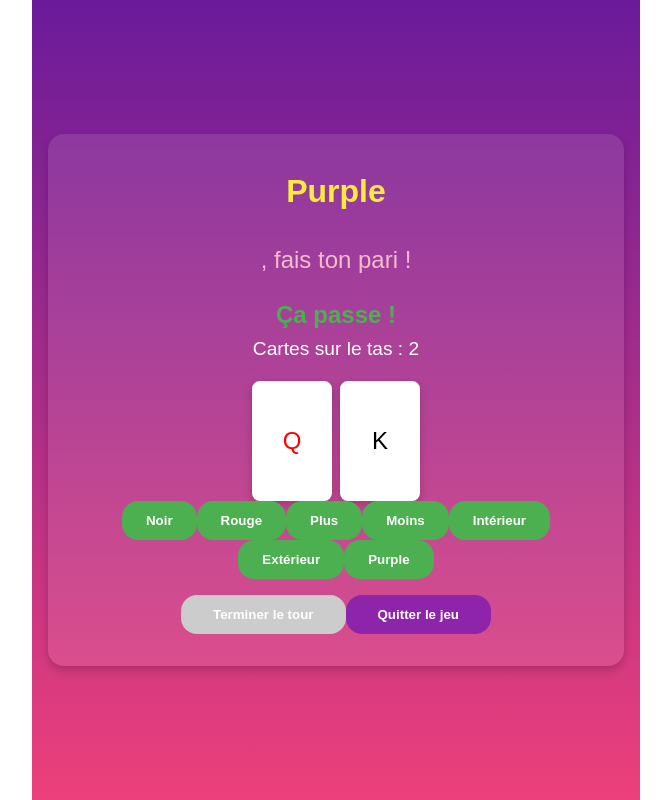
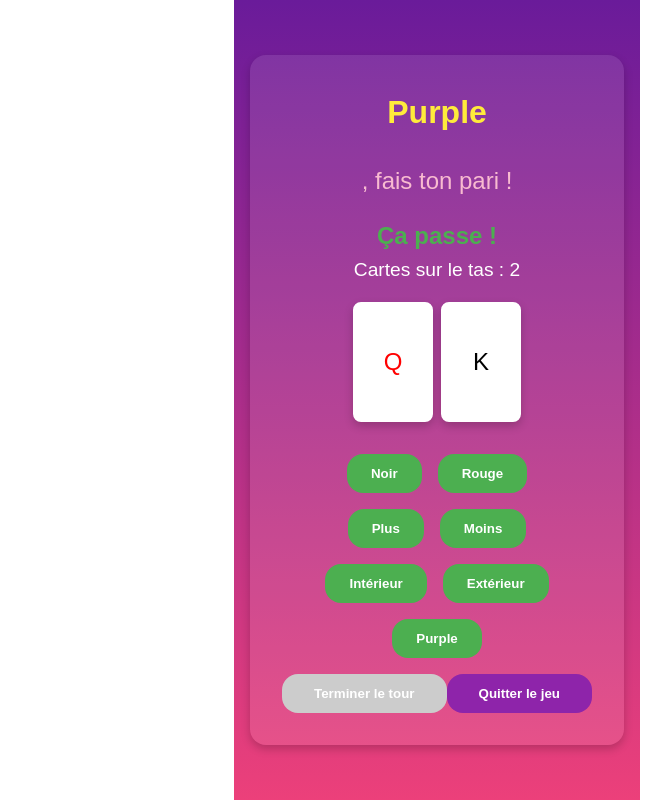
Before and after one commit to benj-b/apero-royale, a Vue app: page /purple in a window 1280 px wide. Both pictures are taken after a click on the button "Purple". Shown: the whole page, without its empty margins (0-671 px from the left). Built offline with nearby package versions, Linux system fonts and the light colour scheme; the HTML template or start-up script is replaced by a standard one.

Commit message:
update display / fix double&triple purple + add recap page when game ends

```diff
--- a/src/views/Purple.vue
+++ b/src/views/Purple.vue
@@ -20,6 +20,7 @@
         </div>
       </div>
       <div class="buttons">
+        <div class="button-row">
           <button
             class="choice-button"
             v-if="!(canDoublePurple || canTriplePurple || disabledPlay)"
@@ -34,34 +35,25 @@
           >
             Rouge
           </button>
-        <button
-          class="choice-button"
+        </div>
+
+        <div
+          class="button-row"
           v-if="pile.length > 0 && !(canDoublePurple || canTriplePurple || disabledPlay)"
-          @click="makeBet('plus')"
         >
-          Plus
-        </button>
-        <button
-          class="choice-button"
-          v-if="pile.length > 0 && !(canDoublePurple || canTriplePurple || disabledPlay)"
-          @click="makeBet('moins')"
+          <button class="choice-button" @click="makeBet('plus')">Plus</button>
+          <button class="choice-button" @click="makeBet('moins')">Moins</button>
+        </div>
+
+        <div
+          class="button-row"
+          v-if="pile.length > 1 && !(canDoublePurple || canTriplePurple || disabledPlay)"
         >
-          Moins
-        </button>
-        <button
-          class="choice-button"
-          v-if="pile.length > 1 && !(canDoublePurple || canTriplePurple || disabledPlay)"
-          @click="makeBet('interieur')"
-        >
-          Intérieur
-        </button>
-        <button
-          class="choice-button"
-          v-if="pile.length > 1 && !(canDoublePurple || canTriplePurple || disabledPlay)"
-          @click="makeBet('exterieur')"
-        >
-          Extérieur
-        </button>
+          <button class="choice-button" @click="makeBet('interieur')">Intérieur</button>
+          <button class="choice-button" @click="makeBet('exterieur')">Extérieur</button>
+        </div>
+
+        <div class="button-row">
           <button
             class="choice-button"
             v-if="!(canDoublePurple || canTriplePurple || disabledPlay)"
@@ -82,6 +74,7 @@
           >
             Abandonner mon purple
           </button>
+        </div>
       </div>
       <button
         class="end-turn-button"
@@ -131,21 +124,24 @@ export default defineComponent({
       return groups
     })
 
-    // permet d'abandonner son pari (dans le cas d'un purple raté)
+    // pari raté
     const abend = () => {
-      isBetInProgress.value = false
       betResult.value = false
-      disabledPlay.value = false
       const penalty = pile.value.length
       playerDrinks.value[currentPlayer.value] =
         (playerDrinks.value[currentPlayer.value] || 0) + penalty
 
       setTimeout(() => {
+        alert(`Tu bois ${penalty} gorgées !`) // Alerte pour le joueur
+        setTimeout(() => {
           pile.value = []
           betResult.value = null
           isBetInProgress.value = false // Pari terminé après le délai
           disabledPlay.value = false
-      }, 2000)
+          canDoublePurple.value = false
+          canTriplePurple.value = false
+        }, 10)
+      }, 500)
     }
 
     // Résultat du pari
@@ -199,111 +195,82 @@ export default defineComponent({
     // Faire un pari
     const makeBet = (bet: string) => {
       disabledPlay.value = true
+
       if (bet === 'purple') {
+        // Tirer deux cartes pour le pari "Purple"
         const firstCard = drawCard()
         const secondCard = drawCard()
         pile.value.push(firstCard, secondCard)
 
+        // Vérifier les deux dernières cartes
         if (firstCard.color !== secondCard.color) {
-          betResult.value = true // Pari réussi
-          isBetInProgress.value = false // Pari terminé
+          // Les deux cartes sont de couleurs différentes → Pari réussi
+          betResult.value = true
+          isBetInProgress.value = false
           disabledPlay.value = false
         } else {
+          // Les deux cartes sont de la même couleur → Activer le double purple
           canDoublePurple.value = true
         }
         return
-      } else if (bet == 'double_purple') {
-        const lastCard = pile.value[pile.value.length - 1] // La carte précédente (avant la nouvelle carte)
-        const secondLastCard = pile.value[pile.value.length - 2]
+      }
 
+      if (bet === 'double_purple') {
+        // Tirer deux cartes pour le pari "Double Purple"
         const firstCard = drawCard()
         const secondCard = drawCard()
         pile.value.push(firstCard, secondCard)
 
-        const cards = [secondLastCard, lastCard, firstCard, secondCard]
+        // Vérifier les 4 dernières cartes
+        const lastFourCards = pile.value.slice(-4)
+        const cptNoir = lastFourCards.filter((card) => card.color === 'noir').length
+        const cptRouge = lastFourCards.filter((card) => card.color === 'rouge').length
 
-        const cptNoir = ref(0)
-        const cptRouge = ref(0)
-        cards.forEach((element: { value: number; color: string }) => {
-          console.log(element)
-          if (element.color === 'noir') cptNoir.value++
-          else cptRouge.value++
-        })
+        if (cptNoir === 0 || cptRouge === 0) {
+          // Toutes les cartes sont de la même couleur → Pari perdu immédiatement
+          abend()
+          return
+        }
 
-        console.log('double purple')
-        console.log(
-          'old cards : [' +
-            lastCard.value +
-            lastCard.color +
-            ' / ' +
-            secondLastCard.value +
-            secondLastCard.color +
-            ']',
-        )
-        console.log(
-          'new cards : [' +
-            firstCard.value +
-            firstCard.color +
-            ' / ' +
-            secondCard.value +
-            secondCard.color +
-            ']',
-        )
-
-        if (cptNoir.value == cptRouge.value) {
+        if (cptNoir === cptRouge) {
+          // Autant de cartes noires que de rouges → Pari réussi
           betResult.value = true
           isBetInProgress.value = false
           disabledPlay.value = false
           canDoublePurple.value = false
-        } else if (cptNoir.value == 0 || cptRouge.value == 0) {
-          abend()
         } else {
+          // Sinon, activer le triple purple
           canDoublePurple.value = false
           canTriplePurple.value = true
         }
         return
-      } else if (bet == 'triple_purple') {
-        const cardMinus4 = pile.value[pile.value.length - 4]
-        const cardMinus3 = pile.value[pile.value.length - 3]
-        const cardMinus2 = pile.value[pile.value.length - 2]
-        const cardMinus1 = pile.value[pile.value.length - 1]
+      }
 
+      if (bet === 'triple_purple') {
+        // Tirer deux cartes pour le pari "Triple Purple"
         const firstCard = drawCard()
         const secondCard = drawCard()
         pile.value.push(firstCard, secondCard)
 
-        const cards = [cardMinus4, cardMinus3, cardMinus2, cardMinus1, firstCard, secondCard]
+        // Vérifier les 6 dernières cartes
+        const lastSixCards = pile.value.slice(-6)
+        const cptNoir = lastSixCards.filter((card) => card.color === 'noir').length
+        const cptRouge = lastSixCards.filter((card) => card.color === 'rouge').length
 
-        const cptNoir = ref(0)
-        const cptRouge = ref(0)
-
-        cards.forEach((element: { value: number; color: string }) => {
-          if (element.color === 'noir') cptNoir.value++
-          else cptRouge.value++
-        })
-
-        if (cptNoir.value == cptRouge.value) {
-          canTriplePurple.value = false
+        if (cptNoir === cptRouge) {
+          // Autant de cartes noires que de rouges → Pari réussi
           betResult.value = true
           isBetInProgress.value = false
           disabledPlay.value = false
+          canTriplePurple.value = false
         } else {
-          canTriplePurple.value = false
-          betResult.value = false
-          const penalty = pile.value.length
-          playerDrinks.value[currentPlayer.value] =
-            (playerDrinks.value[currentPlayer.value] || 0) + penalty
-
-          setTimeout(() => {
-            pile.value = []
-            betResult.value = null
-            isBetInProgress.value = false // Pari terminé après le délai
-            disabledPlay.value = false
-          }, 2000)
+          // Sinon, pari raté
+          abend()
         }
         return
       }
 
+      // Logique pour les autres paris
       const newCard = drawCard()
       pile.value.push(newCard)
 
@@ -312,17 +279,7 @@ export default defineComponent({
         isBetInProgress.value = false // Pari terminé
         disabledPlay.value = false
       } else {
-        betResult.value = false // Pari raté
-        const penalty = pile.value.length
-        playerDrinks.value[currentPlayer.value] =
-          (playerDrinks.value[currentPlayer.value] || 0) + penalty
-
-        setTimeout(() => {
-          pile.value = []
-          betResult.value = null
-          isBetInProgress.value = false // Pari terminé après le délai
-          disabledPlay.value = false
-        }, 2000)
+        abend()
       }
     }
 
@@ -336,7 +293,10 @@ export default defineComponent({
 
     // Quitter le jeu
     const quitGame = () => {
-      router.push('/game-modes')
+      router.push({
+        path: '/recap',
+        query: { playerDrinks: JSON.stringify(playerDrinks.value) },
+      })
     }
 
     onMounted(() => {
@@ -372,6 +332,37 @@ export default defineComponent({
 </script>
 
 <style scoped>
+.buttons {
+  display: flex;
+  flex-direction: column;
+  gap: 1rem; /* Espacement entre les lignes */
+  margin-top: 2rem; /* Ajouter un espace entre les cartes et les boutons */
+}
+
+.button-row {
+  display: flex;
+  justify-content: center;
+  gap: 1rem; /* Espacement entre les boutons */
+}
+
+.choice-button {
+  background-color: #4caf50;
+  color: white;
+  padding: 0.75rem 1.5rem;
+  border-radius: 1rem;
+  font-weight: bold;
+  cursor: pointer;
+  transition:
+    background-color 0.3s ease,
+    transform 0.3s ease;
+  border: none;
+}
+
+.choice-button:hover {
+  background-color: #66bb6a;
+  transform: scale(1.05);
+}
+
 .bet-result {
   font-size: 1.5rem;
   font-weight: bold;
@@ -444,24 +435,6 @@ export default defineComponent({
   margin-bottom: 1rem;
 }
 
-.choice-button {
-  background-color: #4caf50;
-  color: white;
-  padding: 0.75rem 1.5rem;
-  border-radius: 1rem;
-  font-weight: bold;
-  cursor: pointer;
-  transition:
-    background-color 0.3s ease,
-    transform 0.3s ease;
-  border: none;
-}
-
-.choice-button:hover {
-  background-color: #66bb6a;
-  transform: scale(1.05);
-}
-
 .end-turn-button {
   background-color: #f44336;
   color: white;
```
Lines whose indentation alone changed are shown as unchanged.
